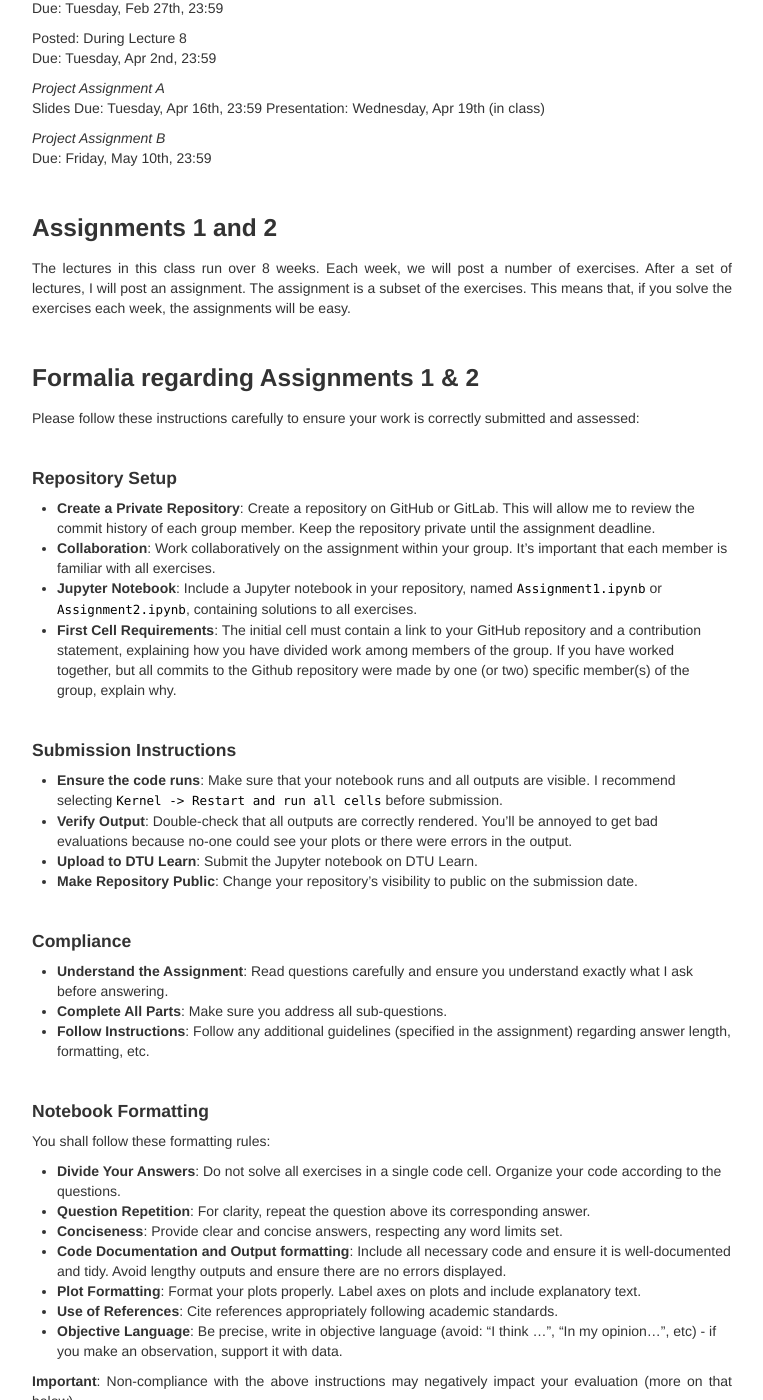
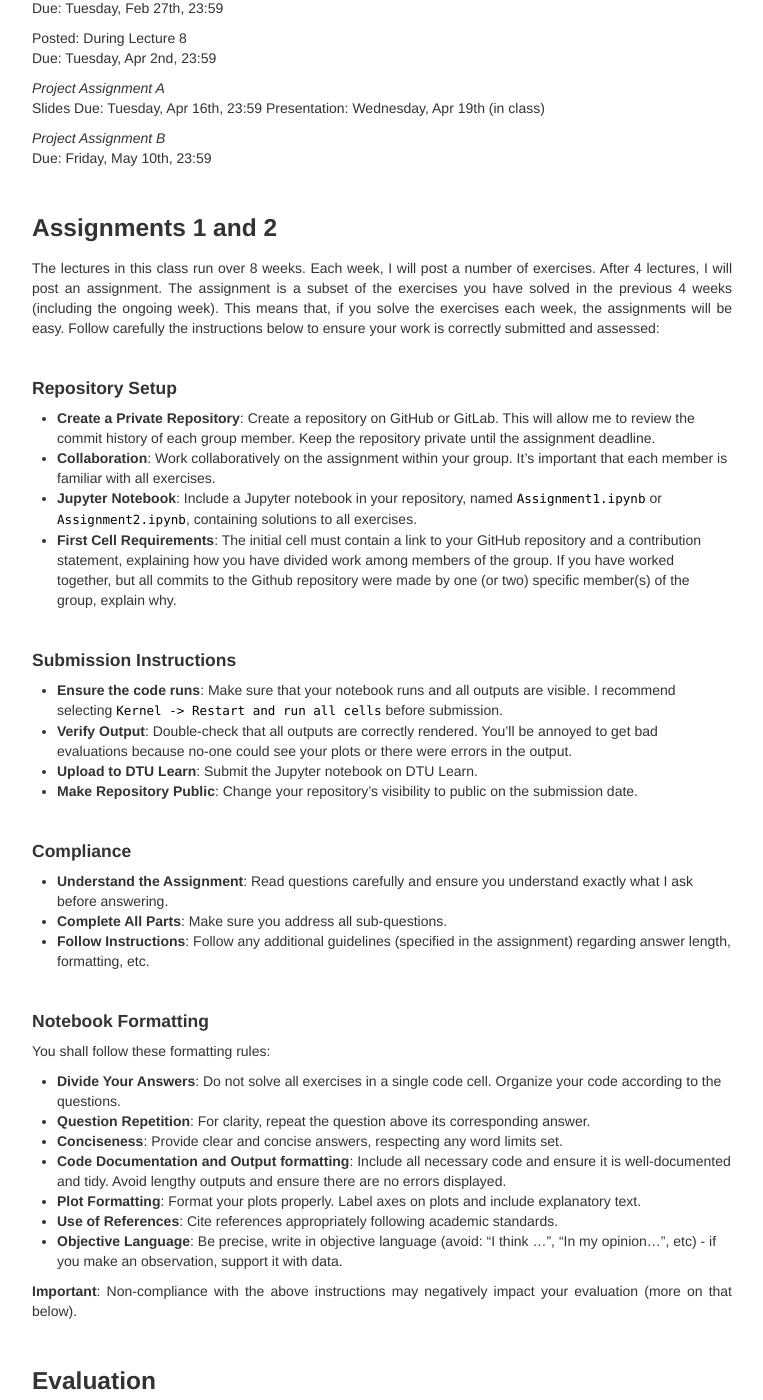
Before and after one commit to Simo067m/comsocsci2024, a Jekyll site: the page built from docs/assignments.md, in a window 1280 px wide and 1400 px high, scrolled down 396 px. Shown: the whole window, without its empty margins (258-1021 px from the left). Built offline with Jekyll 4.4.1, drawn with Linux system fonts in a browser that asks for light colours.

Commit message:
small changes

```diff
--- a/docs/assignments.md
+++ b/docs/assignments.md
@@ -37,12 +37,10 @@ Due: Friday, May 10th, 23:59
 
 
 ### <a name="assignments12"></a>Assignments 1 and 2
-The lectures in this class run over 8 weeks. Each week, we will post a number of exercises. After a set of lectures, I will post an assignment. The assignment is a subset of the exercises. This means that, if you solve the exercises each week, the assignments will be easy.
-
-
-### Formalia regarding Assignments 1 & 2
-
-Please follow these instructions carefully to ensure your work is correctly submitted and assessed:
+The lectures in this class run over 8 weeks. Each week, I will post a number of exercises. After 4 lectures, I will post an assignment.
+The assignment is a subset of the exercises you have solved in the previous 4 weeks (including the ongoing week).
+This means that, if you solve the exercises each week, the assignments will be easy.
+Follow carefully the instructions below to ensure your work is correctly submitted and assessed:
 
 #### Repository Setup
 
```
Also changed, not shown: other parts of docs/assignments.md (+1 -1 lines).
